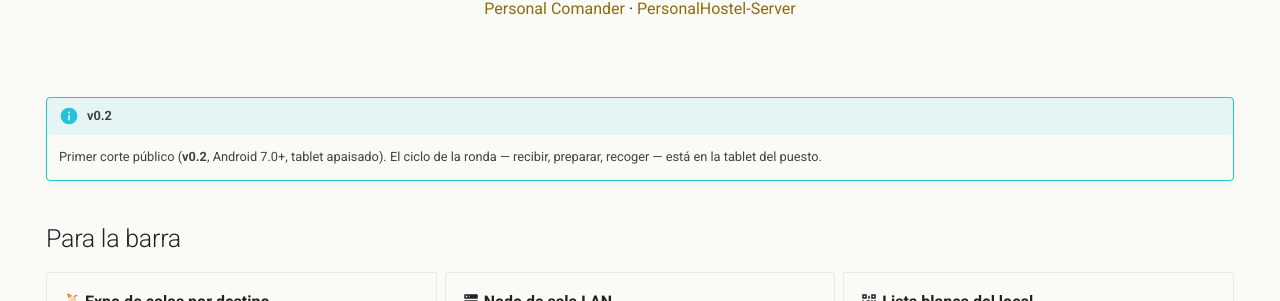
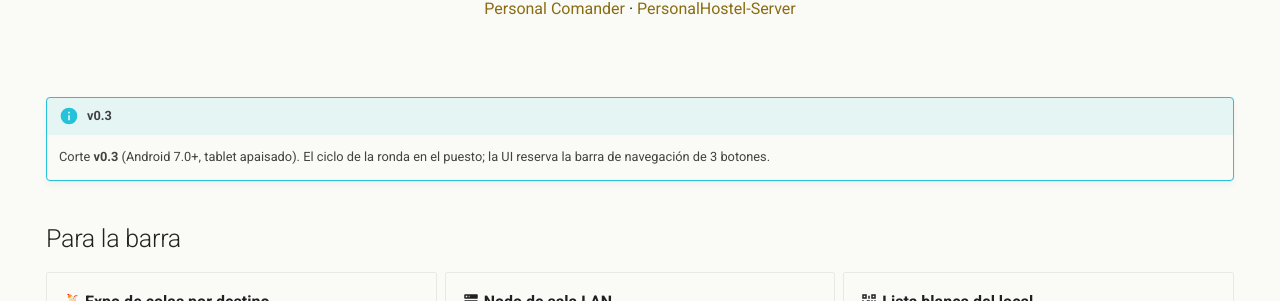
Before and after one commit to jaminsmoke/PersonalBar, an MkDocs documentation site: the page built from docs/index.md, in a window 1280 px wide and 900 px high, scrolled down 531 px. Shown: the part 152-453 px from the top of the window. Built offline with MkDocs 1.6.1 and Material for MkDocs 9.7.7, drawn with Linux system fonts in a browser that asks for light colours; emoji names are drawn with the system emoji font; comment, search, counter and statistics services are not loaded.

Commit message:
chore(release): bump to 0.3 for the signed tablet APK (#161)
Ship the 3-button nav inset fix as the next public cut so the bar tablet can install a matching release.

Co-authored-by: Cursor <cursoragent@cursor.com>

```diff
--- a/docs/index.md
+++ b/docs/index.md
@@ -27,8 +27,8 @@ Colas de Bebida y Comida separadas y nodo LAN de la familia PersonalHostel: los
 
 <div class="pb-aviso" markdown>
 
-!!! info "v0.2"
-    Primer corte público (**v0.2**, Android 7.0+, tablet apaisado). El ciclo de la ronda — recibir, preparar, recoger — está en la tablet del puesto.
+!!! info "v0.3"
+    Corte **v0.3** (Android 7.0+, tablet apaisado). El ciclo de la ronda en el puesto; la UI reserva la barra de navegación de 3 botones.
 
 </div>
 
```
Also changed, not shown: AGENTS.md (+2 -2 lines), README.md (+2 -1 lines), 1 other file.
